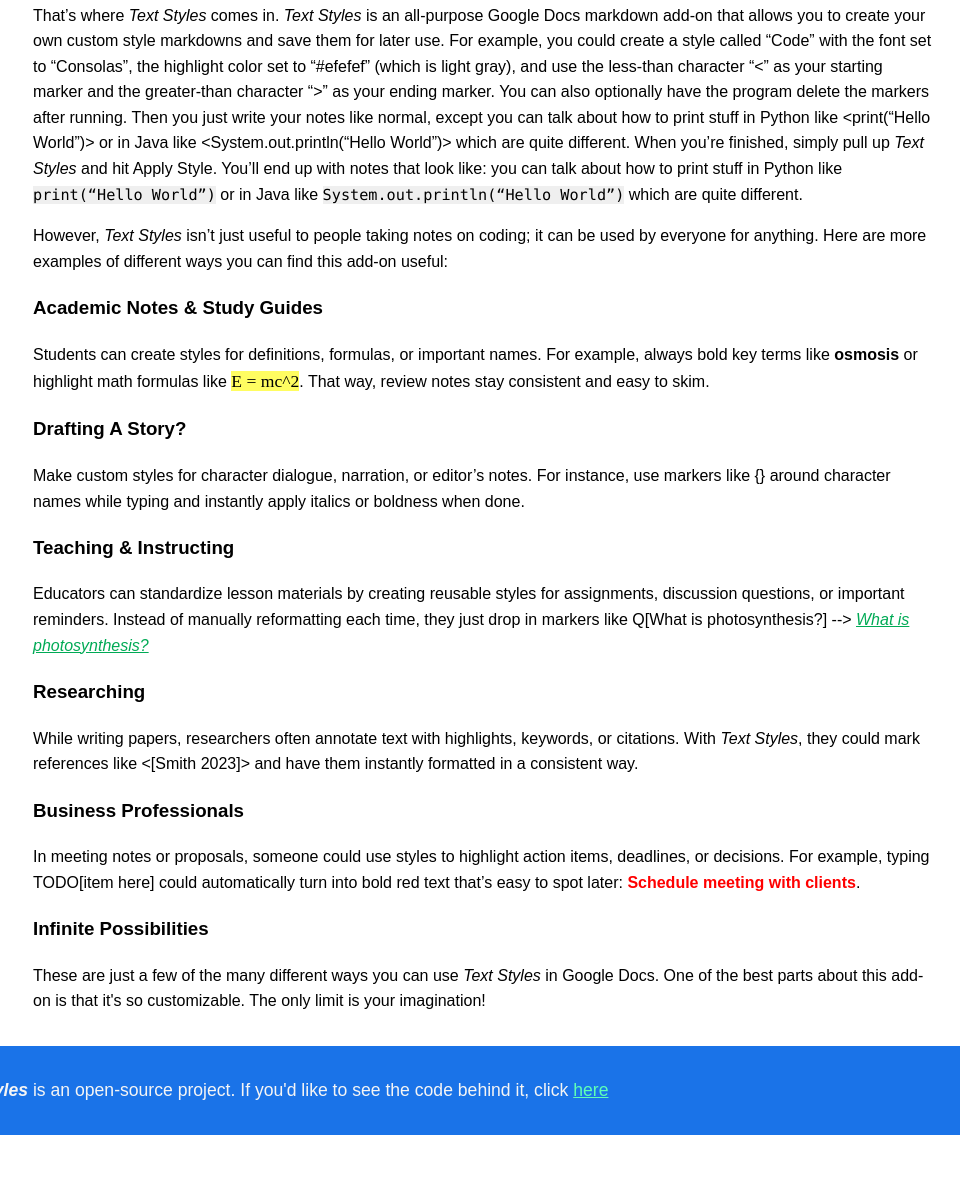
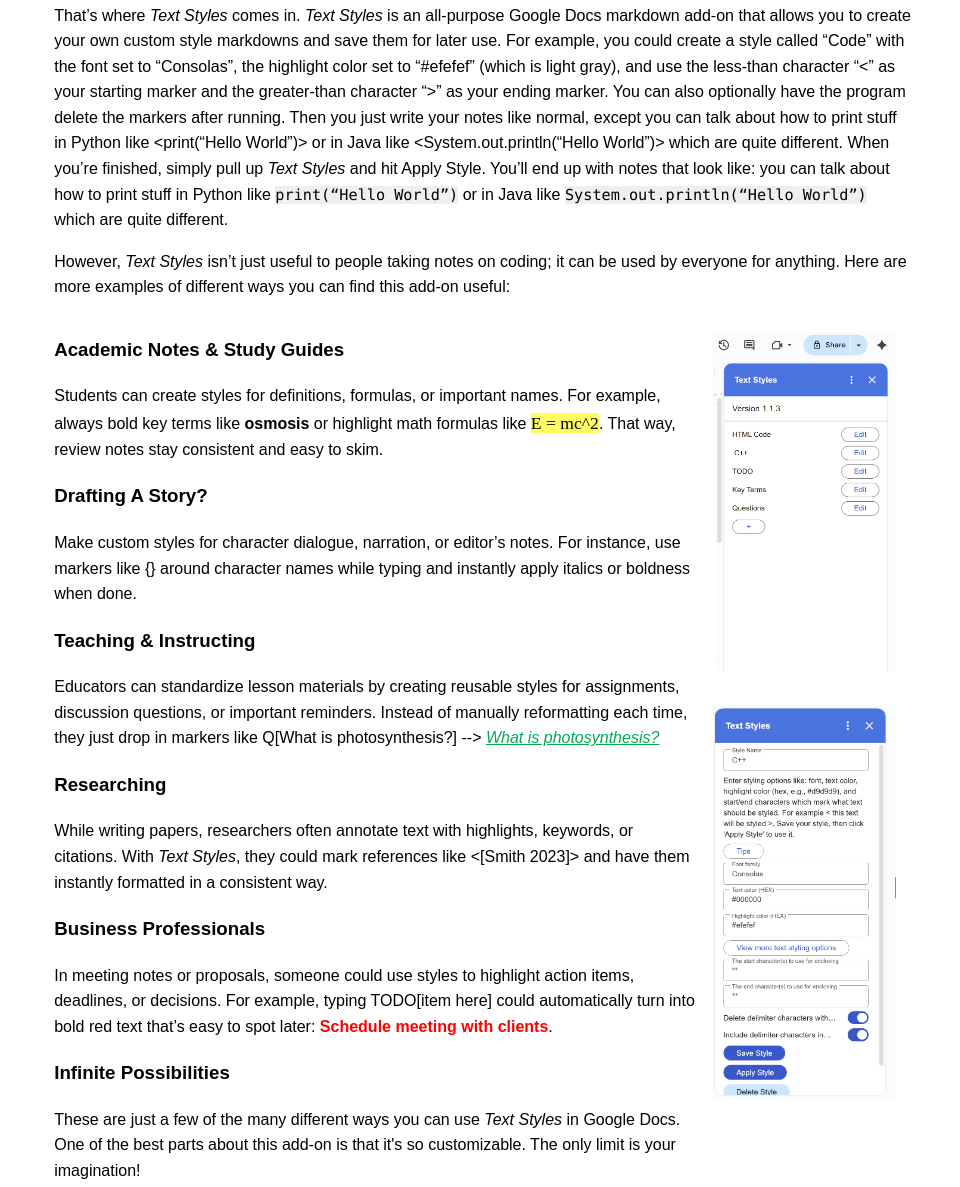
Before and after one commit to SonOfAthena1/AboutTextStylesWebsite, a website: page index.html in a window 1280 px wide. Shown: the part 648-1835 px from the top of the page, without its empty margins (157-1117 px from the left). Before the commit the page ends 1783 px from the top, so only its background shows below. Drawn offline with Linux system fonts and the light colour scheme.

Commit message:
Had to rearrange of bunch of stuff to get the images how I wanted them.

```diff
--- a/index.html
+++ b/index.html
@@ -24,6 +24,7 @@
       &lt;<span class="stylized-t">T</span>&gt;Text Styles&lt;/<span class="stylized-t">T</span>&gt;
     </div>
     <main id="app-home">
+      <section id="about-paragraphs">
         <h1 class="title">About</h1>
         <p>
           I got the idea for <em>Text Styles</em> when I was an undergraduate studying Computer Science to earn my BS. I was taking a lot of notes on coding and programming in Google Docs, which led to a problem. Especially when ‘code’ stuff was embedded within my plain English ‘notes’ stuff, it became hard to tell what was actual code and what was English. I started reformatting my ‘code’ to have a different font and look than my ‘English’, but because of the amount of notes I was taking, that slowly got more and more annoying. I knew there had to be a better way to do this. I had used GitHub before, and learned how to use <i>.md</i> (Markdown) files. Markdown works by formatting text within certain markers (essentially). For example, if you want text to be bold, you just surround it with two asterisks like this **bold text here** --&gt; <b>bold text here</b>. I realized there had to be a way I could do something similar in Google Docs.
@@ -34,7 +35,10 @@
         <p>
           However, <em>Text Styles</em> isn’t just useful to people taking notes on coding; it can be used by everyone for anything. Here are more examples of different ways you can find this add-on useful:
         </p>
+      </section>
 
+      <section id="example-use-cases">
+        <div>
           <h3>Academic Notes & Study Guides</h3>
           <p>
             Students can create styles for definitions, formulas, or important names. For example, always bold key terms like <b>osmosis</b> or highlight math formulas like <span id="formula">E = mc^2</span>. That way, review notes stay consistent and easy to skim.
@@ -64,7 +68,13 @@
           <p>
             These are just a few of the many different ways you can use <em>Text Styles</em> in Google Docs. One of the best parts about this add-on is that it's so customizable. The only limit is your imagination!
           </p>
+        </div>
 
+        <div id="example-images">
+          <img class="ex-images" src="public/textstyles-ex-home-page.png" alt="Text Styles Example Home Page">
+          <img class="ex-images" src="public/ex-style-page.png" alt="Text Styles Example Style Page">
+        </div>
+      </section>
     </main>
     <footer>
       <p id="footer-text"><strong><em>Text Styles</em></strong> is an open-source project. If you'd like to see the code behind it,
--- a/public/style.css
+++ b/public/style.css
@@ -65,13 +65,29 @@
 
 /* Main content */
 main {
-    max-width: 800px;
+    max-width: 60vw;
     margin: 2rem auto;
     padding: 0 1rem;
 }
 
 #app-home {
-    max-width: 900px;
+    max-width: 67vw;
+}
+
+#example-use-cases {
+    display: flex;
+    flex-direction: row;
+}
+
+#example-images {
+    display: flex;
+    flex-direction: column;
+    width: 25%;
+    height: 50%;
+}
+
+.ex-images {
+    margin: 1rem;
 }
 
 .title {
```
Lines whose indentation alone changed are shown as unchanged.
